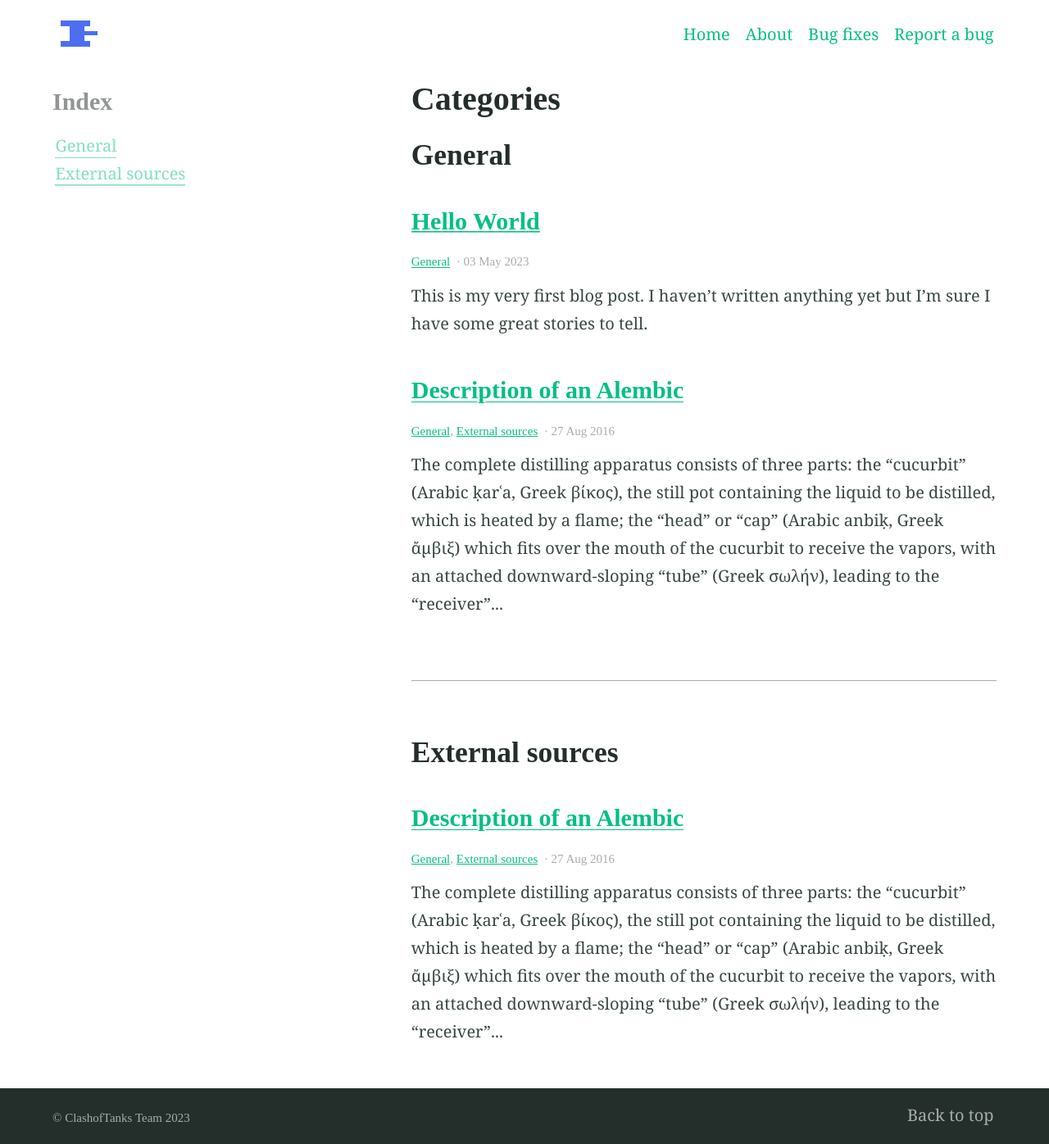
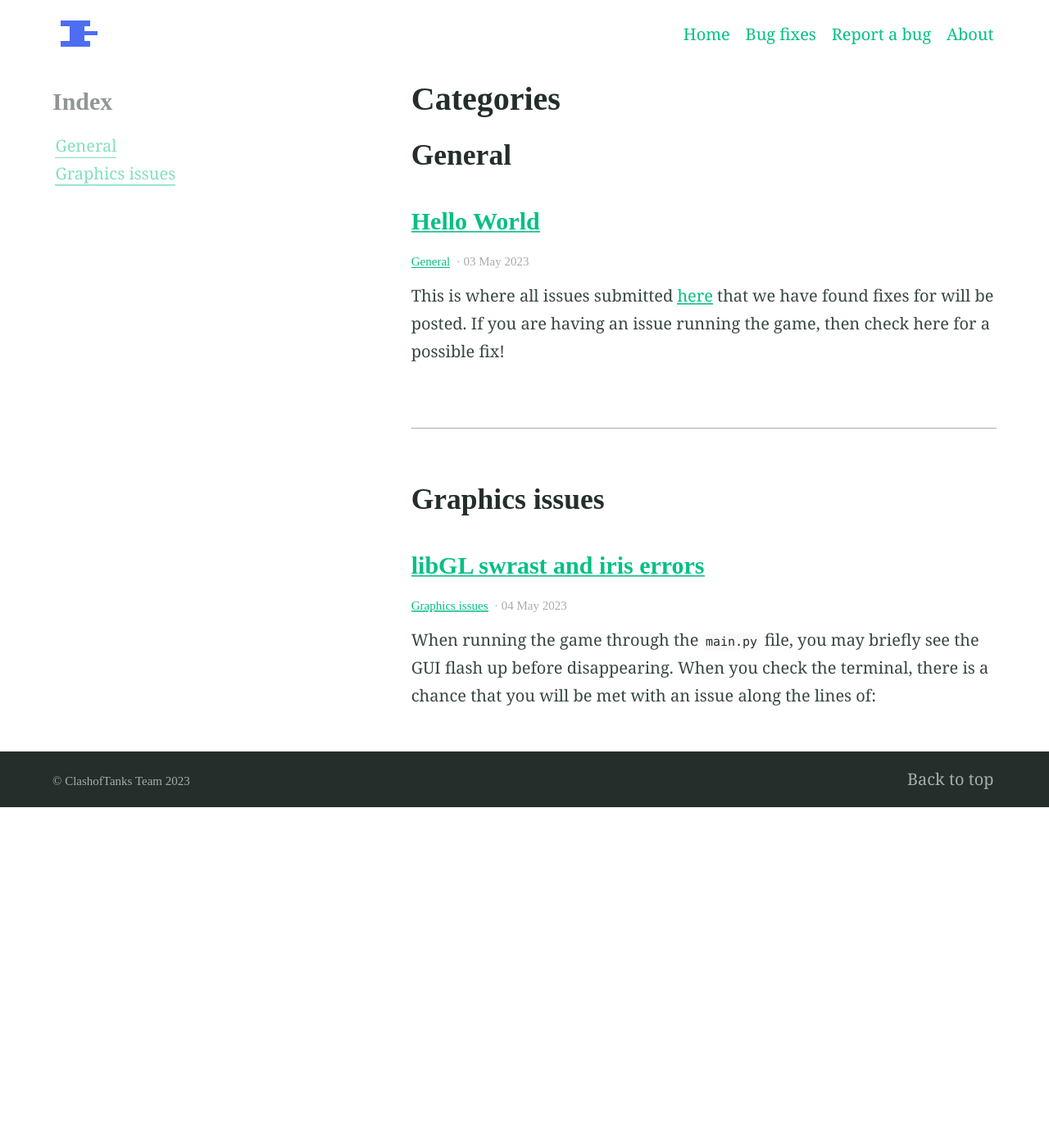
Before and after one commit to olincollege/ClashofTanks, a Jekyll site: the page built from docs/categories.md, in a window 1280 px wide. Shown: the whole page at 82% size. Built offline with Jekyll 4.4.1, drawn with Linux system fonts in a browser that asks for light colours; after the commit the page ends 985 px from its top, so only the background shows below that.

Commit message:
Add first bug fix

````diff
--- a/docs/_config.yml
+++ b/docs/_config.yml
@@ -36,12 +36,12 @@ paginate_path: blog/page:num
 navigation_header:
 - title: Home
   url: /
-- title: About
-  url: /about/
 - title: Bug fixes
   url: /blog/
 - title: Report a bug
   url: /bugs/
+- title: About
+  url: /about/
 
 # Footer nav
 navigation_footer:
@@ -53,9 +53,9 @@ collections:
   posts:
     title: Posts
     output: true
-    description: "My thoughts and ideas"
+    description: "A collection of all bugs found and addressed so far."
     feature_text: |
-      Welcome to my blog
+      Known bugs
     feature_image: "https://picsum.photos/2560/600?image=866"
 
 # Collection settings
--- a/docs/_posts/2016-08-27-example-post-one.md
+++ /dev/null
@@ -1,15 +0,0 @@
----
-title: Description of an Alembic
-categories:
-- General
-- External sources
-feature_image: "https://picsum.photos/2560/600?image=872"
----
-
-The complete distilling apparatus consists of three parts: the "cucurbit" (Arabic ḳarʿa, Greek βίκος), the still pot containing the liquid to be distilled, which is heated by a flame; the "head" or "cap" (Arabic anbiḳ, Greek ἄμβιξ) which fits over the mouth of the cucurbit to receive the vapors, with an attached downward-sloping "tube" (Greek σωλήν), leading to the "receiver" (Arabic ḳābila, Greek ἄγγος or φιάλη) container.
-
-<!-- more -->
-
-Retorts have the "cap" and the "cucurbit" made into one. The anbik is also called the raʾs (head) of the cucurbit. The liquid in the cucurbit is heated or boiled; the vapour rises into the anbik, where it cools by contact with the walls and condenses, running down the spout into the receiver. A modern descendant of the alembic is the pot still, used to produce distilled beverages.
-
-_Originally from [Alembic - Wikipedia](https://en.wikipedia.org/wiki/Alembic)_
--- a/docs/_posts/2023-05-03-hello-world.md
+++ /dev/null
@@ -1,8 +0,0 @@
----
-title: Hello World
-categories:
-- General
-feature_image: "https://picsum.photos/2560/600?image=872"
----
-
-This is my very first blog post. I haven't written anything yet but I'm sure I have some great stories to tell.
--- /dev/null
+++ b/docs/_posts/2023-05-03-introductory-post.md
@@ -0,0 +1,8 @@
+---
+title: Hello World
+categories:
+- General
+feature_image: "https://picsum.photos/2560/600?image=872"
+---
+
+This is where all issues submitted [here](https://olincollege.github.io/ClashofTanks/bugs/) that we have found fixes for will be posted. If you are having an issue running the game, then check here for a possible fix!
--- /dev/null
+++ b/docs/_posts/2023-05-04-graphics-issue-one.md
@@ -0,0 +1,25 @@
+---
+title: libGL swrast and iris errors
+categories:
+- Graphics issues
+feature_image: "https://picsum.photos/2560/600?image=872"
+---
+
+When running the game through the `main.py` file, you may briefly see the GUI flash up before disappearing. When you check the terminal, there is a chance that you will be met with an issue along the lines of:
+
+```bash
+libGL error: MESA-LOADER: failed to open iris: /usr/lib/dri/iris_dri.so: cannot open shared object file: No such file or directory (search paths /usr/lib/x86_64-linux-gnu/dri:\$${ORIGIN}/dri:/usr/lib/dri)
+libGL error: failed to load driver: iris
+libGL error: MESA-LOADER: failed to open swrast: /usr/lib/dri/swrast_dri.so: cannot open shared object file: No such file or directory (search paths /usr/lib/x86_64-linux-gnu/dri:\$${ORIGIN}/dri:/usr/lib/dri)
+libGL error: failed to load driver: swrast
+```
+
+As is natural with errors in Linux, there are many reasons why you may be seeing this. One is that the software was built on an older version of the GCC compiler than what is currently on your system, which essentially means that any aspects of the compiler that have now become outdated will cause random issues.
+
+To fix this, we can install an implementation of libstdcxx-ng using the conda environment which should resolve any compatibility errors.
+
+`conda install -c conda-forge libstdcxx-ng`
+
+The `-c` flag tells conda to install from the `conda-forge` channel, which is a community-led channel that provides updated and verifiable packages for software. If you want to verify the contents of the package for safety yourself, that can be done [here](https://anaconda.org/conda-forge/libstdcxx-ng).
+
+After installing the package, run the game again in a new instance of the terminal (restart VS Code) and run the game.
--- a/docs/blog/index.html
+++ b/docs/blog/index.html
@@ -1,5 +1,4 @@
 ---
 layout: blog
 collectionpage: posts
-feature_text: Check here for bug fixes
 ---
````
Also changed, not shown: docs/index.md (+0 -1 lines).
